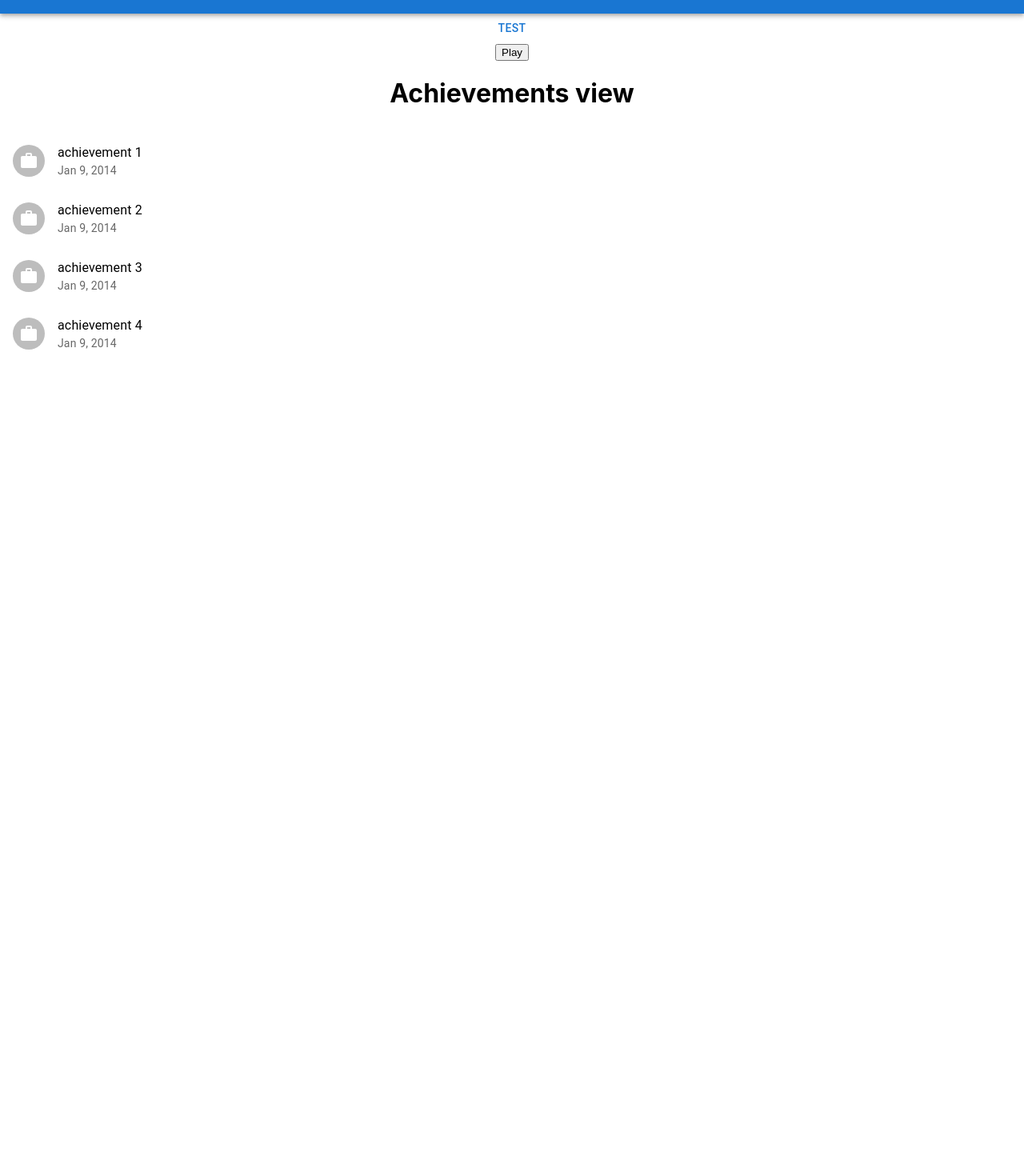
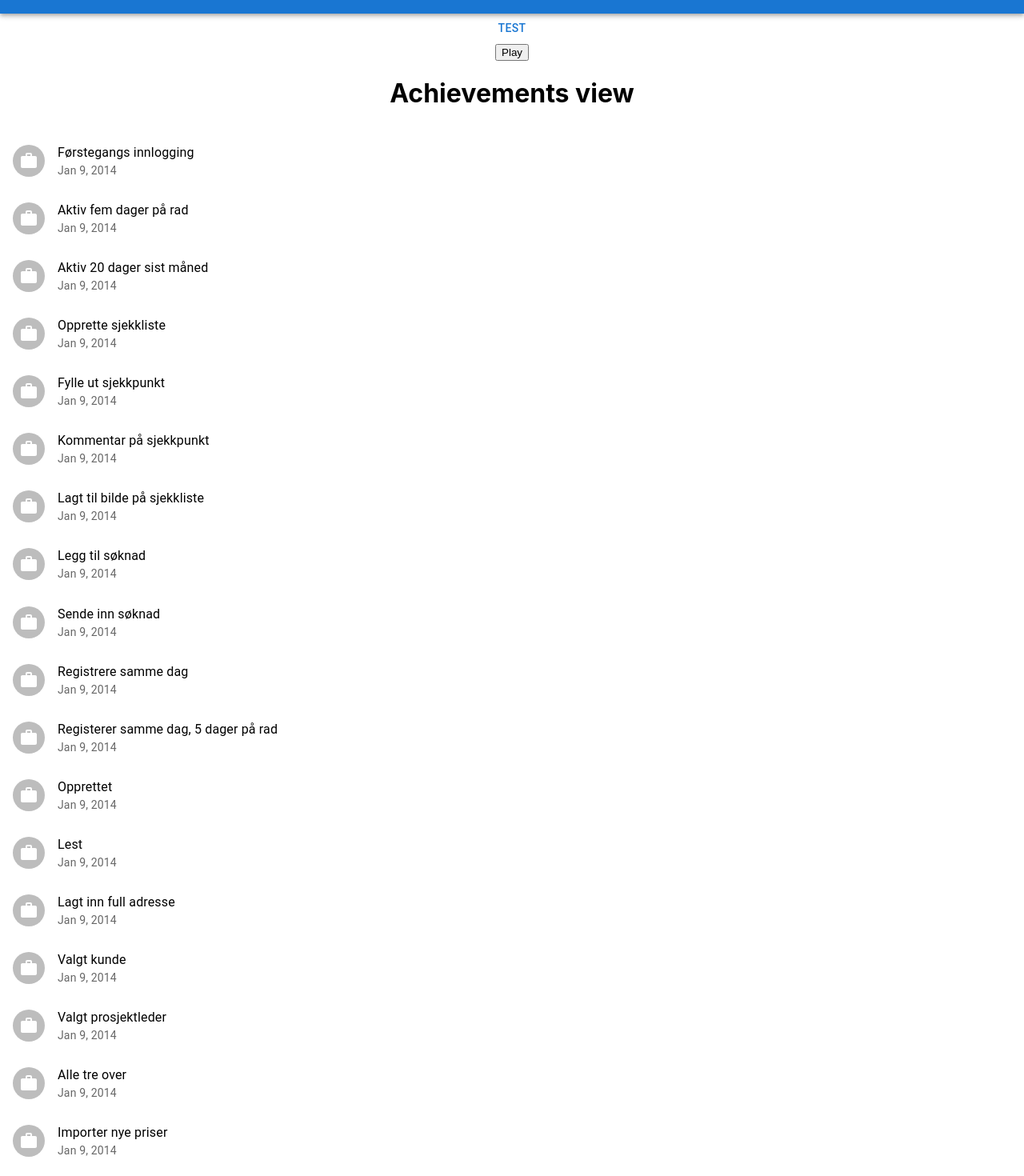
Before and after one commit to Chokealot/dragonfire-react, a React (Create React App) app in the folder dragonfire-react/: page /Achievements in a window 1280 px wide. Shown: the part 111-1581 px from the top of the page at 80% size. Before the commit the page ends 800 px from the top, so only its background shows below. Built offline with nearby package versions, Linux system fonts and the light colour scheme.

Commit message:
Add achievements

```diff
--- a/dragonfire-react/src/views/Achievements.tsx
+++ b/dragonfire-react/src/views/Achievements.tsx
@@ -4,20 +4,130 @@ import WorkIcon from '@mui/icons-material/Work';
 const Achievements = () => {
     const achievementsList = [
         {
-            name: "achievement 1",
-            id: "achievement 1"
+            category: 'Bruk',
+            name: 'Førstegangs innlogging',
+            id: 1,
+            isComplete: false,
+            points: 10,
         },
         {
-            name: "achievement 2",
-            id: "achievement 2"
+            category: 'Bruk',
+            name: 'Aktiv fem dager på rad',
+            id: 2,
+            isComplete: false,
+            points: 100,
         },
         {
-            name: "achievement 3",
-            id: "achievement 3"
+            category: 'Bruk',
+            name: 'Aktiv 20 dager sist måned',
+            id: 3,
+            isComplete: false,
+            points: 200,
         },
         {
-            name: "achievement 4",
-            id: "achievement 4"
+            category: 'Sjekklister',
+            name: 'Opprette sjekkliste',
+            id: 4,
+            isComplete: false,
+            points: 50,
+        },
+        {
+            category: 'Sjekklister',
+            name: 'Fylle ut sjekkpunkt',
+            id: 5,
+            isComplete: false,
+            points: 20,
+        },
+        {
+            category: 'Sjekklister',
+            name: 'Kommentar på sjekkpunkt',
+            id: 6,
+            isComplete: false,
+            points: 10,
+        },
+        {
+            category: 'Sjekklister',
+            name: 'Lagt til bilde på sjekkliste',
+            id: 7,
+            isComplete: false,
+            points: 20,
+        },
+        {
+            category: 'Søknader',
+            name: 'Legg til søknad',
+            id: 8,
+            isComplete: false,
+            points: 50,
+        },
+        {
+            category: 'Søknader',
+            name: 'Sende inn søknad',
+            id: 9,
+            isComplete: false,
+            points: 100,
+        },
+        {
+            category: 'Timeregistrering',
+            name: 'Registrere samme dag',
+            id: 10,
+            isComplete: false,
+            points: 50,
+        },
+        {
+            category: 'Timeregistrering',
+            name: 'Registerer samme dag, 5 dager på rad',
+            id: 11,
+            isComplete: false,
+            points: 100,
+        },
+        {
+            category: 'Håndbok/prosedyrer',
+            name: 'Opprettet',
+            id: 12,
+            isComplete: false,
+            points: 100,
+        },
+        {
+            category: 'Håndbok/prosedyrer',
+            name: 'Lest',
+            id: 13,
+            isComplete: false,
+            points: 50,
+        },
+        {
+            category: 'Prosjekt',
+            name: 'Lagt inn full adresse',
+            id: 14,
+            isComplete: false,
+            points: 30,
+        },
+        {
+            category: 'Prosjekt',
+            name: 'Valgt kunde',
+            id: 15,
+            isComplete: false,
+            points: 20,
+        },
+        {
+            category: 'Prosjekt',
+            name: 'Valgt prosjektleder',
+            id: 16,
+            isComplete: false,
+            points: 20,
+        },
+        {
+            category: 'Prosjekt',
+            name: 'Alle tre over',
+            id: 17,
+            isComplete: false,
+            points: 30,
+        },
+        {
+            category: 'Produktregister',
+            name: 'Importer nye priser',
+            id: 18,
+            isComplete: false,
+            points: 150,
         },
     ]
     return (
```
